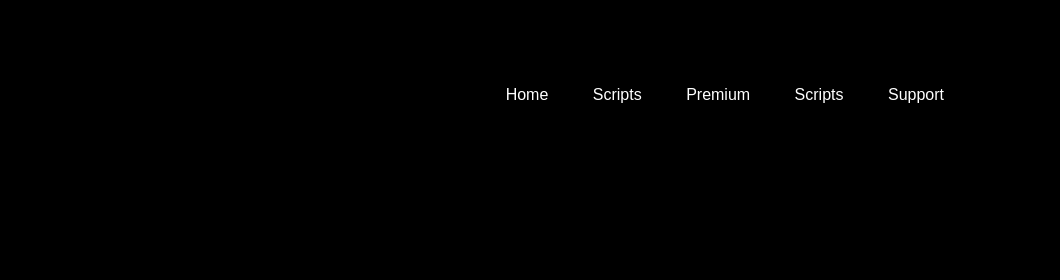
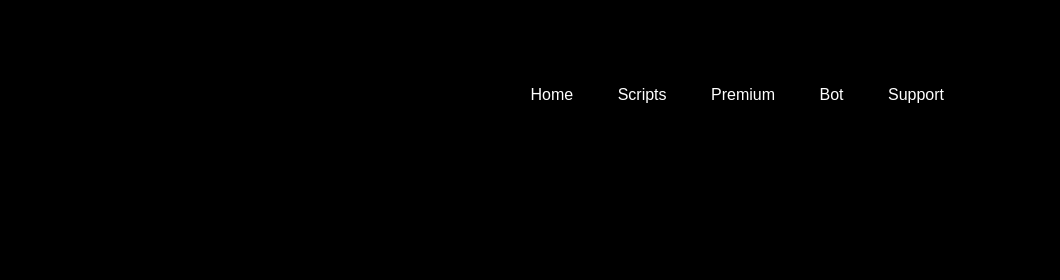
Before and after one commit to Flebs/roofus, a plain HTML site: page index.html in a window 1280 px wide. Shown: the top 280 px of the page, 220-1280 px from the left. Drawn offline with Linux system fonts and the light colour scheme.

Commit message:
Update index.html

```diff
--- a/index.html
+++ b/index.html
@@ -19,7 +19,7 @@
          <a href="https://flebbylife.xyz/">Home</a>
          <a href="https://flebbylife.xyz/scripts">Scripts</a>
          <a href="https://flebbylife.xyz/premium">Premium</a>
-         <a href="discordbot.html">Scripts</a>
+         <a href="discordbot.html">Bot</a>
          <a href="https://flebbylife.xyz/support">Support</a>
     </ul>
 </div>
```
